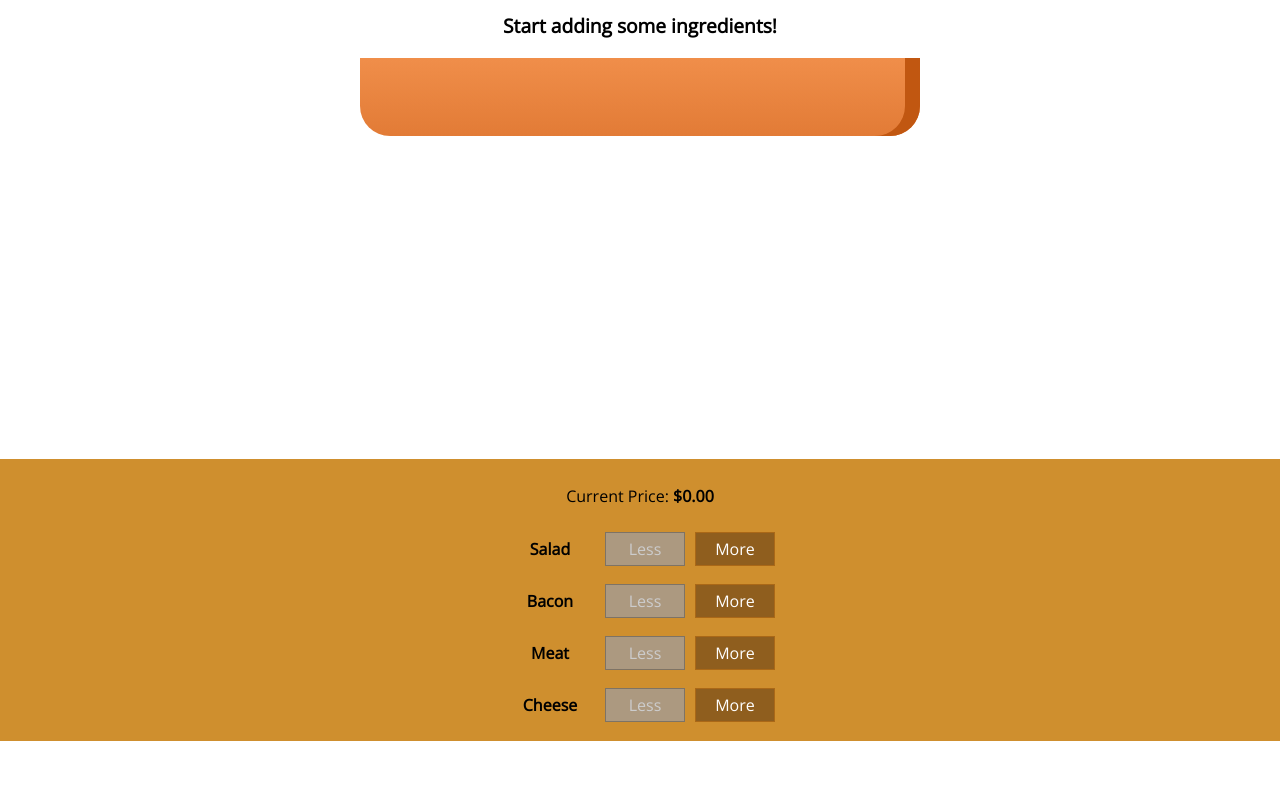
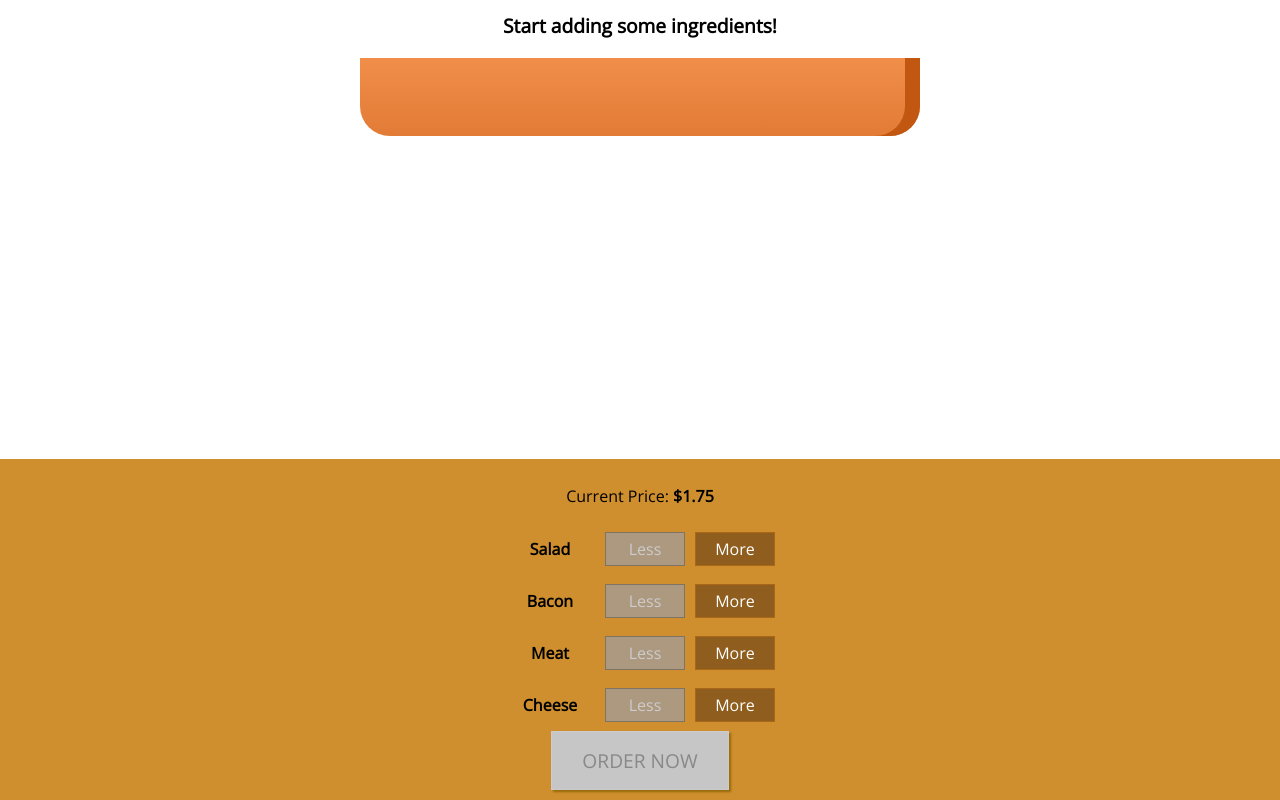
Before and after one commit to adenh93/burger-builder, a React (Create React App) app: page / in a window 1280 px wide. Shown: the part 287-1087 px from the top of the page. Before the commit the page ends 1028 px from the top, so only its background shows below. Built offline with nearby package versions, Linux system fonts and the light colour scheme.

Commit message:
Added Order button, which is disabled by default until at least 1 ingredient is selected.

```diff
--- a/src/components/Burger/BuildControls/BuildControls.js
+++ b/src/components/Burger/BuildControls/BuildControls.js
@@ -15,7 +15,10 @@
   addIngredient,
   removeIngredient,
   enabledControls
-}) => (
+}) => {
+  const disablePurchase = !Object.keys(enabledControls).length;
+
+  return (
     <div className={classes.BuildControls}>
       <p>
         Current Price: <strong>${price.toFixed(2)}</strong>
@@ -29,7 +32,11 @@
           disabled={!enabledControls[control.type]}
         />
       ))}
+      <button className={classes.OrderButton} disabled={disablePurchase}>
+        ORDER NOW
+      </button>
     </div>
   );
+};
 
 export default BuildControls;
--- a/src/components/Burger/BuildControls/BuildControls.module.css
+++ b/src/components/Burger/BuildControls/BuildControls.module.css
@@ -8,3 +8,44 @@
   margin: auto;
   padding: 10px 0;
 }
+
+.OrderButton {
+  background-color: #dad735;
+  outline: none;
+  cursor: pointer;
+  border: 1px solid #966909;
+  font-family: inherit;
+  font-size: 1.2em;
+  padding: 15px 30px;
+  box-shadow: 2px 2px 2px #966909;
+}
+
+.OrderButton:hover,
+.OrderButton.active {
+  background-color: #a0db41;
+  border: 1px solid #966909;
+  color: #966909;
+}
+
+.OrderButton:disabled {
+  background-color: #c7c6c6;
+  cursor: not-allowed;
+  border: 1px solid #ccc;
+  color: #888;
+}
+
+.OrderButton:not(:disabled) {
+  animation: enable 0.3s linear;
+}
+
+@keyframes enable {
+  0% {
+    transform: scale(1);
+  }
+  60% {
+    transform: scale(1.1);
+  }
+  100% {
+    tansform: scale(1);
+  }
+}
--- a/src/containers/BurgerBuilder/BurgerBuilder.js
+++ b/src/containers/BurgerBuilder/BurgerBuilder.js
@@ -6,7 +6,7 @@
 class BurgerBuilder extends Component {
   state = {
     ingredients: [],
-    totalPrice: 0
+    totalPrice: 1.75
   };
 
   addIngredientHandler = type => {
```
Lines whose indentation alone changed are shown as unchanged.
